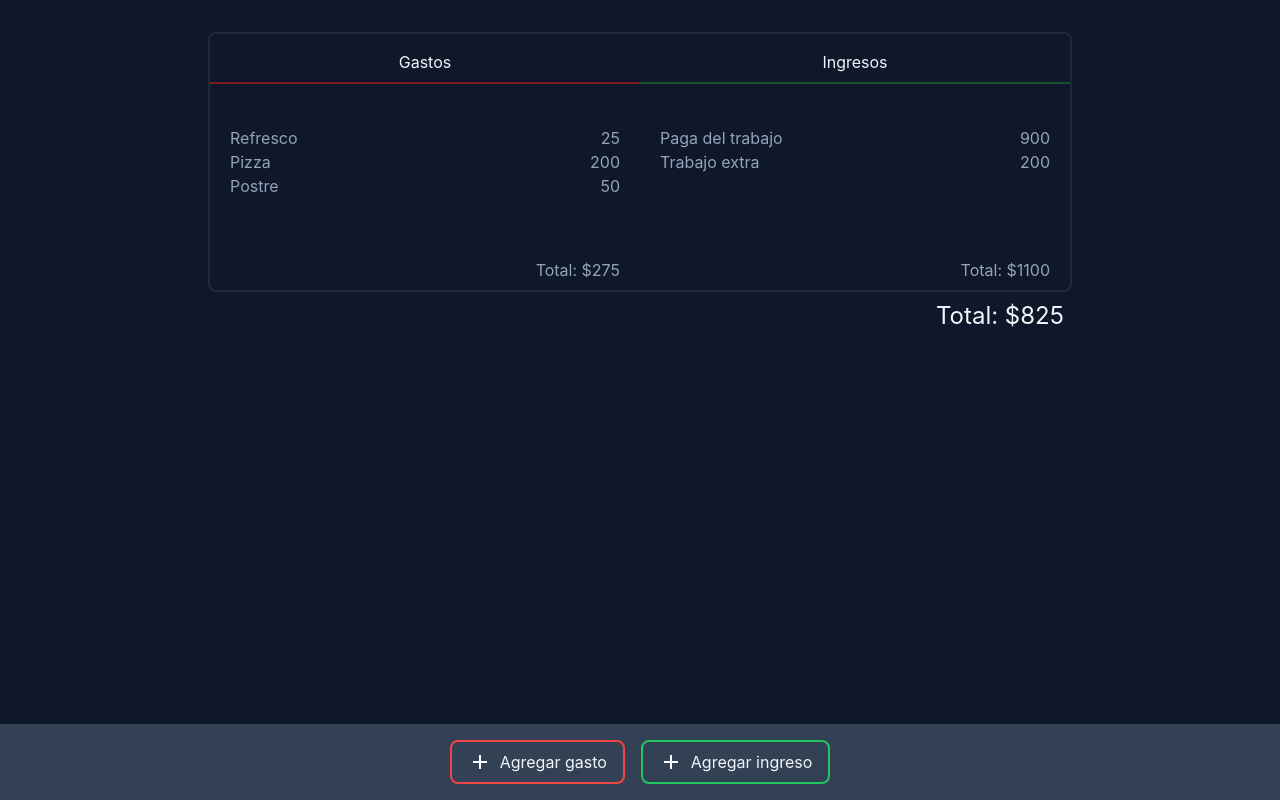
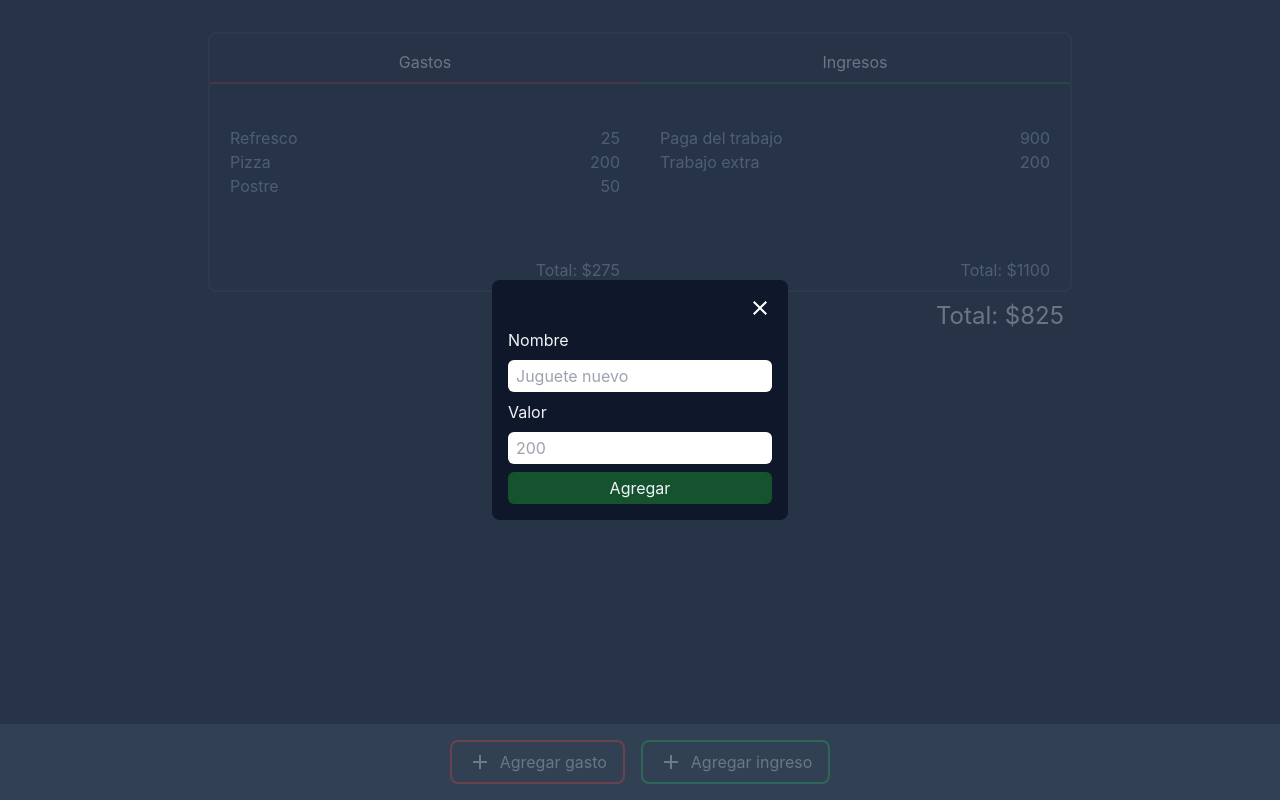
Before and after one commit to Darito97/finance, a React (Vite) app: page / in a window 1280 px wide. Both pictures are taken after a click on the button "Agregar gasto". Built offline with nearby package versions, Linux system fonts and the light colour scheme.

Commit message:
Creacion de funciones en componente app

```diff
--- a/src/App.tsx
+++ b/src/App.tsx
@@ -1,21 +1,66 @@
 import { useState } from "react";
 import FinanceSection from "./components/FinanceSection";
 import Header from "./components/Header";
+import Form from "./components/Form";
 
 import exampleData from "./data";
 function App() {
   const data = exampleData;
   const [financeData, setFinanceData]: null | any = useState(null);
-  function hideHeader() {
-    setFinanceData(data);
+  const [showHeader, setShowHeader] = useState(true);
+  function changeShowHeader() {
+    setShowHeader(!showHeader);
+  }
+  const [showForm, setShowForm] = useState(false);
+  function changeShowForm() {
+    setShowForm(!showForm);
+  }
+  function hideHeaderAndShowForm() {
+    if (showHeader === true) {
+      changeShowHeader();
+    }
+    if (showForm !== true) {
+      changeShowForm();
+    }
+  }
+  const [type, setType] = useState("income");
+  function changeTypeOfForm(type: string) {
+    setType(type);
+  }
+  type typeOfCostOrIncome = {
+    title: string;
+    value: number;
+  };
+  function addCost(newCost: typeOfCostOrIncome) {
+    let dataTemp = financeData;
+    console.log(dataTemp, newCost);
+  }
+  function addIncome(newIncome: typeOfCostOrIncome) {
+    let dataTemp = financeData;
+    console.log(dataTemp, newIncome);
+  }
+  function addNewCostOrIncome(
+    newCostOrIncome: typeOfCostOrIncome,
+    type: string
+  ) {
+    if (type === "income") {
+      addIncome(newCostOrIncome);
+    } else {
+      addCost(newCostOrIncome);
+    }
   }
 
   return (
     <div className="bg-slate-900 h-screen flex justify-center">
-      {financeData ? (
+      {showHeader ? (
+        <Header HideHeader={() => hideHeaderAndShowForm()} />
+      ) : (
         <FinanceSection data={data} />
+      )}
+      {showForm ? (
+        <Form type={type} action={""} changeShowForm={() => changeShowForm()} />
       ) : (
-        <Header HideHeader={() => hideHeader()} />
+        ""
       )}
     </div>
   );
--- a/src/components/Form.tsx
+++ b/src/components/Form.tsx
@@ -1,25 +1,54 @@
-function Form(props: { type: string; action: any }) {
-  const { type, action } = props;
+function Form(props: { type: string; action: any; changeShowForm: any }) {
+  const { type, action, changeShowForm } = props;
 
   function submitForm(e: any) {
     action(e);
   }
+  function closeForm(event: any) {
+    event.preventDefault();
+    changeShowForm();
+  }
+  const closeIcon = (
+    <svg
+      xmlns="http://www.w3.org/2000/svg"
+      height="24px"
+      viewBox="0 0 24 24"
+      width="24px"
+      fill="#FFFFFF"
+    >
+      <path d="M0 0h24v24H0V0z" fill="none" />
+      <path d="M19 6.41L17.59 5 12 10.59 6.41 5 5 6.41 10.59 12 5 17.59 6.41 19 12 13.41 17.59 19 19 17.59 13.41 12 19 6.41z" />
+    </svg>
+  );
 
   return (
     <form
-      className="fixed top-0 bottom-0 left-0 right-0 flex justify-center align-middle bg-slate-700/20 blur-sm"
+      className="fixed top-0 bottom-0 right-0 left-0 flex justify-center items-center bg-slate-700/70"
       onSubmit={(e) => submitForm(e)}
     >
-      <div className="p-4 rounded-lg bg-slate-900">
+      <div className=" flex flex-col justify-center items-stretch gap-2 p-4 rounded-lg bg-slate-900 h-fit text-slate-100">
+        <button className="self-end" onClick={closeForm}>
+          {closeIcon}
+        </button>
         <label htmlFor="title">Nombre</label>
-        <input type="text" name="title" placeholder="Juguete nuevo" />
+        <input
+          className="py-1 px-2 rounded-md text-slate-900"
+          type="text"
+          name="title"
+          placeholder="Juguete nuevo"
+        />
         <label htmlFor="value">Valor</label>
-        <input type="number" name="value" placeholder="200" />
+        <input
+          className="py-1 px-2 rounded-md text-slate-900"
+          type="number"
+          name="value"
+          placeholder="200"
+        />
         <button
           className={
             type === "income"
-              ? "border-2 border-green-900 rounded-sm"
-              : "border-2 border-red-900 rounded-sm"
+              ? "p-1 bg-green-900 text-slate-100 rounded-md"
+              : "p-1 bg-red-900 text-slate-100 border-2 border-green-900 rounded-md"
           }
           type="submit"
         >
```
